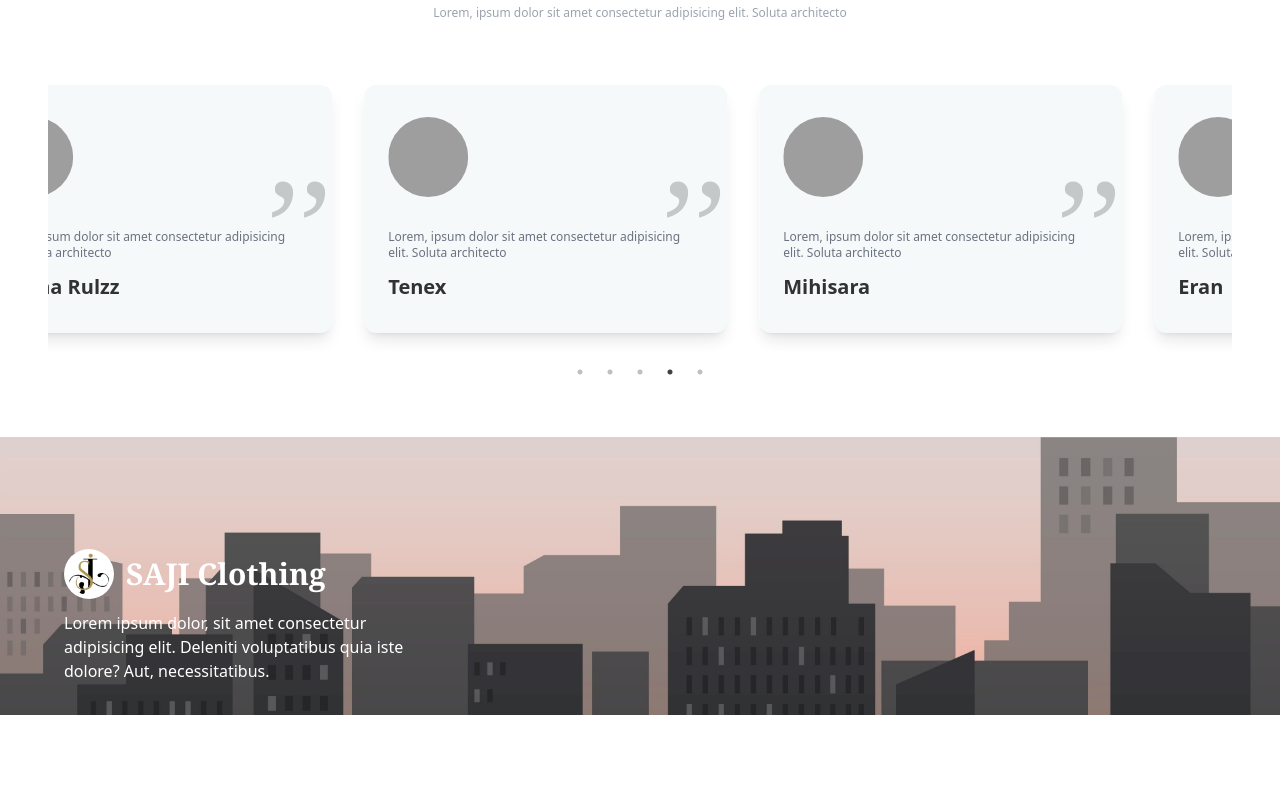
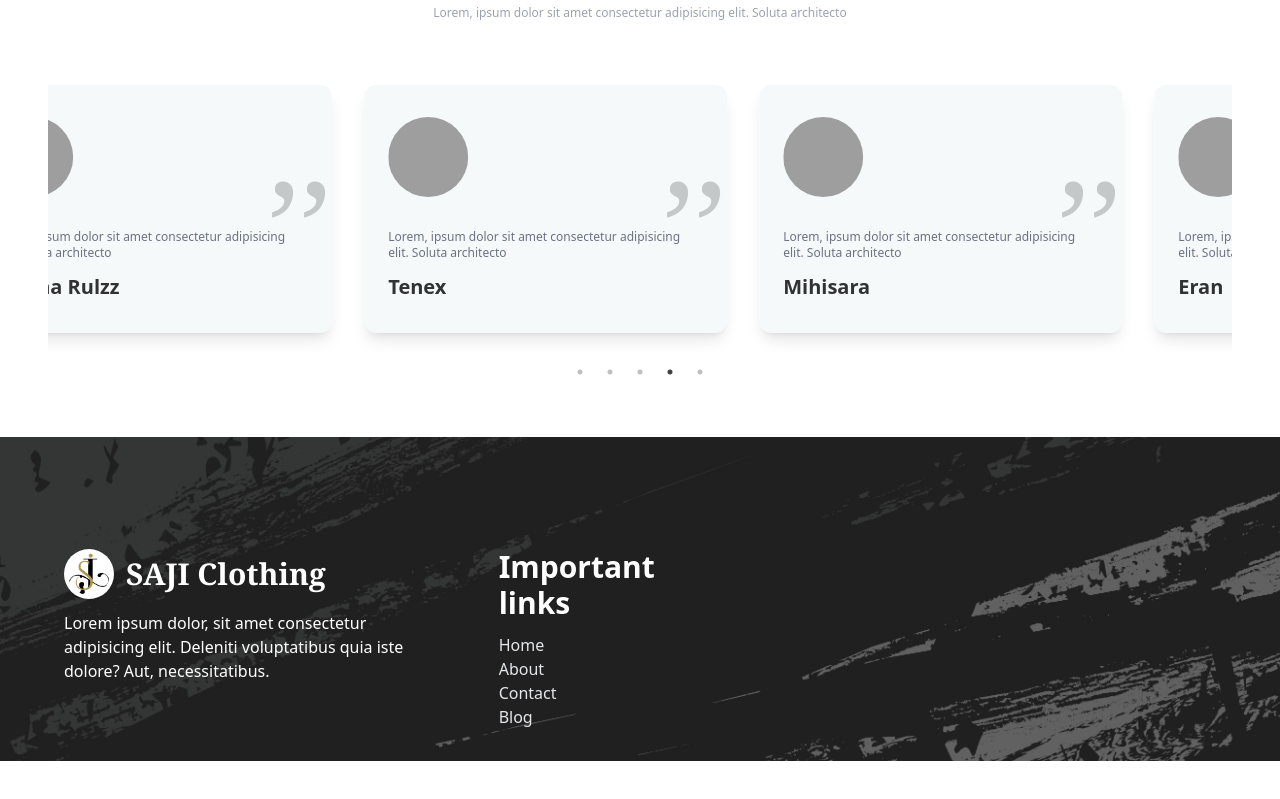
Before and after one commit to DevSavindu/ecommerce-web, a React (Vite) app: page / in a window 1280 px wide. Shown: the part 3401-4200 px from the top of the page. Built offline with nearby package versions, Linux system fonts and the light colour scheme; grey boxes are pictures that could not be loaded.

Commit message:
frontend

```diff
--- a/src/components/Footer.jsx
+++ b/src/components/Footer.jsx
@@ -1,6 +1,6 @@
 import React from 'react'
 import footerImg from '../assets/banner/Blue and Gold Fashion Logo (1).png'
-import Banner from '../assets/shirts/78791.jpg'
+import Banner from '../assets/shirts/saddddddd.jpg'
 
 const BannerImg = {
     backgroundImage: `url(${Banner})`, // Changed single quotes to backticks for string interpolation
@@ -50,7 +50,20 @@ const footer = () => {
             </div>
             {/* links */}
             <div className='grid grid-cols-2 sm:grid-cols-3 col-span-2 md:pl-10'>
-
+                <div>
+                    <div className='py-8 px-4'>
+                        <h1 className='sm:text-3xl text-xl font-bold sm:text-left text-justify mb-3'>Important links</h1>
+                        <ul>
+                            {
+                                FooterLinks.map((link) => (
+                                    <li className='cursor-pointer hover:text-primary hover:translate-x-1 duration-300 text-gray-200' key={link.title}>
+                                        <span>{link.title}</span>
+                                    </li>
+                                ))
+                            }
+                        </ul>
+                    </div>
+                </div>
             </div>
         </div>
       </div>
```
Also changed, not shown: src/assets/shirts/saddddddd.jpg (added).
